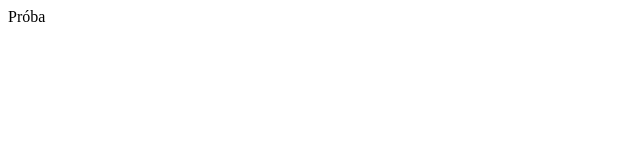
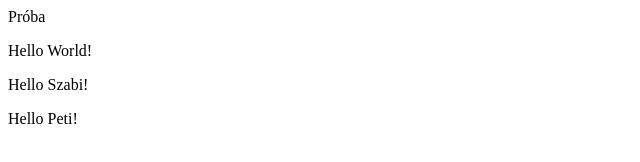
Before and after one commit to Szabi313/new, a website: page index.html in a window 1280 px wide. Shown: the whole page, without its empty margins (0-640 px from the left). Drawn offline with Linux system fonts and the light colour scheme.

Commit message:
hello world

```diff
--- a/index.html
+++ b/index.html
@@ -4,6 +4,7 @@
     <meta charset="UTF-8">
     <title>Title</title>
     <script src="proba-1.js"></script>
+    <script src="src/hello.js"></script>
 </head>
 <body>
 Próba
--- /dev/null
+++ b/src/hello.js
@@ -0,0 +1,9 @@
+window.addEventListener('load', function() {
+    ['World', 'Szabi', 'Peti'].forEach(greetings);
+});
+
+function greetings(name) {
+    var p=document.createElement('P');
+    p.innerText = 'Hello ' + name + '!';
+    document.body.appendChild(p);
+}
```
